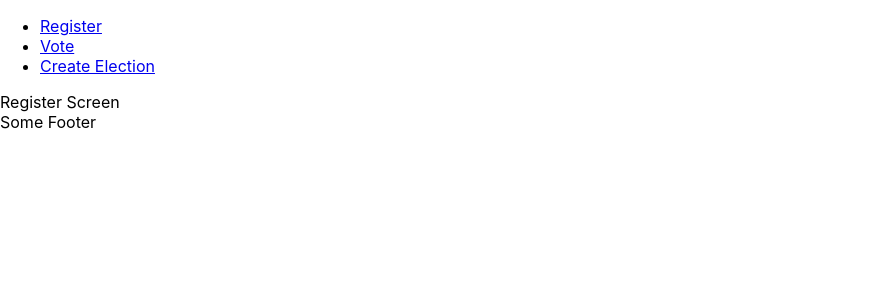
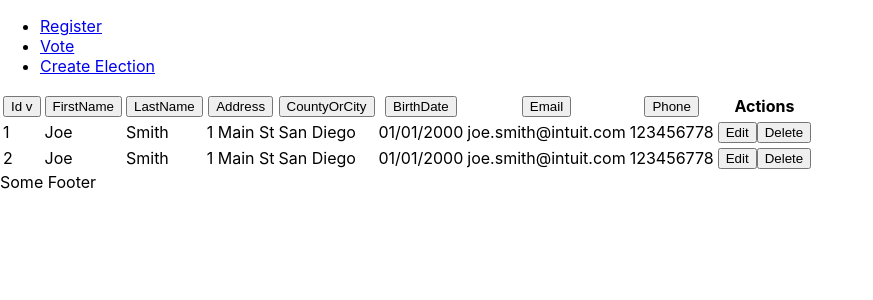
Before and after one commit to ethanschwartz2/reducks-voting-system, a React (Create React App) app: page /register in a window 1280 px wide. Shown: the top 300 px of the page, without its empty margins (0-873 px from the left). Built offline with nearby package versions, Linux system fonts and the light colour scheme; data requests are answered from the project's data file.

Commit message:
voter registration initial code

```diff
--- a/package.json
+++ b/package.json
@@ -20,7 +20,7 @@
   "scripts": {
     "start": "run-p web rest",
     "web": "react-scripts start",
-    "rest": "json-server --port 5050 ./db.json",
+    "rest": "json-server --port 3060 ./db.json",
     "build": "react-scripts build",
     "test": "react-scripts test",
     "eject": "react-scripts eject"
--- a/src/App.js
+++ b/src/App.js
@@ -5,9 +5,11 @@ import {
     Link
 } from "react-router-dom";
 import './App.css';
-import {Register} from "./components/Register";
+import { Provider } from 'react-redux';
 import {Vote} from "./components/Vote";
 import {CreateElection} from "./components/CreateElection";
+import { voterToolStore } from "./stores/voterToolStore";
+import { Register } from "./components/Register";
 
 function App() {
   return (
@@ -20,7 +22,11 @@ function App() {
               </ul>
           </nav>
           <Routes>
-              <Route path="/register" element={<Register/>}/>
+              <Route path="/register" element={
+                <Provider store={voterToolStore}>
+                    <Register />
+                </Provider>
+              }/>
               <Route path="/vote" element={<Vote/>}/>
               <Route path="/createElection" element={<CreateElection/>}/>
               <Route path="*" element={<Vote/>}/>
--- /dev/null
+++ b/src/actions/voterToolActions.js
@@ -0,0 +1,88 @@
+import { all, append, replace, remove } from '../apis/voters';
+
+export const REFRESH_VOTERS_REQUEST_ACTION = 'REFRESH_VOTERS_REQUEST';
+export const REFRESH_VOTERS_DONE_ACTION = 'REFRESH_VOTERS_DONE';
+
+export const ADD_VOTER_REQUEST_ACTION = 'ADD_VOTER_REQUEST';
+export const ADD_VOTER_DONE_ACTION = 'ADD_VOTER_DONE';
+
+export const SAVE_VOTER_REQUEST_ACTION = 'SAVE_VOTER_REQUEST';
+export const SAVE_VOTER_DONE_ACTION = 'SAVE_VOTER_DONE';
+
+export const DELETE_VOTER_REQUEST_ACTION = 'DELETE_VOTER_REQUEST';
+export const DELETE_VOTER_DONE_ACTION = 'DELETE_VOTER_DONE';
+
+export const EDIT_VOTER_ACTION = 'EDIT_VOTER';
+export const CANCEL_VOTER_ACTION = 'CANCEL_VOTER';
+export const SORT_VOTERS_ACTION = 'SORT_VOTERS';
+
+export const createRefreshVotersRequestAction = () => ({ type: REFRESH_VOTERS_REQUEST_ACTION });
+export const createRefreshVotersDoneAction = voters => ({
+  type: REFRESH_VOTERS_DONE_ACTION, payload: { voters }
+});
+
+
+export const refreshVoters = () => {
+
+  // this function is the function action object
+  // when the middleware invokes this function is passes in the store's
+  // dispatch method
+  return dispatch => {
+
+    dispatch(createRefreshVotersRequestAction());
+    return all().then(voters => {
+      dispatch(createRefreshVotersDoneAction(voters));
+    });
+  };
+};
+
+
+export const createAddVoterRequestAction = voter =>
+  ({ type: ADD_VOTER_REQUEST_ACTION, payload: { voter } });
+
+export const createAddVoterDoneAction = voter =>
+  ({ type: ADD_VOTER_DONE_ACTION, payload: { voter } });
+
+
+export const addVoter = voter => {
+  return dispatch => {
+    dispatch(createAddVoterRequestAction(voter));
+    append(voter).then(() => dispatch(refreshVoters()));
+  };
+};
+
+export const createSaveVoterRequestAction = voter =>
+  ({ type: SAVE_VOTER_REQUEST_ACTION, payload: { voter } });
+
+export const createSaveVoterDoneAction = voter =>
+  ({ type: SAVE_VOTER_DONE_ACTION, payload: { voter } });
+
+
+export const saveVoter = voter => {
+  return dispatch => {
+    dispatch(createSaveVoterRequestAction(voter));
+    replace(voter).then(() => dispatch(refreshVoters()));
+  };
+};
+
+
+export const createDeleteVoterRequestAction = voterId =>
+  ({ type: DELETE_VOTER_REQUEST_ACTION, payload: { voterId } });
+
+export const createDeleteVoterDoneAction = voterId =>
+  ({ type: DELETE_VOTER_DONE_ACTION, payload: { voterId } });
+
+export const deleteVoter = voterId => {
+  return dispatch => {
+    dispatch(createDeleteVoterRequestAction(voterId));
+    remove(voterId).then(() => dispatch(refreshVoters()));
+  };
+};
+
+
+export const createEditVoterAction = voterId =>
+  ({ type: EDIT_VOTER_ACTION, payload: { voterId } });
+export const createCancelVoterAction = () =>
+  ({ type: CANCEL_VOTER_ACTION });
+export const createSortVotersAction = col =>
+  ({ type: SORT_VOTERS_ACTION, payload: { col } });
--- a/src/components/Register.js
+++ b/src/components/Register.js
@@ -1,5 +1,11 @@
+import { VoterTableContainer } from "../containers/VoterTableContainer";
+
 export const Register = () => {
-    return(<div>
-        Register Screen
-    </div>);
-}
+
+  return (
+    <>
+      <VoterTableContainer />
+    </>
+  );
+
+};
--- /dev/null
+++ b/src/components/VoterTable.js
@@ -0,0 +1,51 @@
+import { VoterViewRow } from './VoterViewRow';
+//import { VoterEditRow } from './VoterEditRow';
+
+const cols = [
+  [ 'Id', 'id' ],
+  [ 'FirstName', 'firstName' ],
+  [ 'LastName', 'lastName' ],
+  [ 'Address', 'address' ],
+  [ 'CountyOrCity', 'countyOrCity' ],
+  [ 'BirthDate', 'birthdate' ],
+  [ 'Email', 'email' ],
+  [ 'Phone', 'phone' ],
+];
+
+export const VoterTable = props => {
+
+  const sortDirectionIndicator = (sortCol) => {
+    if (sortCol === props.sortCol) {
+      return props.sortDir === 'asc' ? ' v' : ' ^';
+    }
+    return '';
+  };
+
+
+  return (
+    <table>
+      <thead>
+        <tr>
+          {cols.map(([ header, field ]) => <th key={field}>
+            <button type="button" onClick={() => props.onSortVoters(field)}>
+              {header}{sortDirectionIndicator(field)}
+            </button>
+          </th>)}
+          <th>Actions</th>
+        </tr>
+      </thead>
+      <tbody>
+        {props.voters.map(voter =>
+          props.editVoterId === voter.id
+            // ? <VoterEditRow key={voter.id} voter={voter}
+            //     onSaveVoter={props.onSaveVoter} onCancelVoter={props.onCancelVoter} />
+            ? <VoterViewRow key={voter.id} voter={voter}
+            onEditVoter={props.onEditVoter} onDeleteVoter={props.onDeleteVoter} />
+            : <VoterViewRow key={voter.id} voter={voter}
+                onEditVoter={props.onEditVoter} onDeleteVoter={props.onDeleteVoter} />)}
+      </tbody>
+    </table>
+
+  );
+
+};
--- /dev/null
+++ b/src/components/VoterViewRow.js
@@ -0,0 +1,22 @@
+
+export const VoterViewRow = (props) => {
+
+    const removeVoter = () => {
+        props.onDeleteVoter(props.voter.id);
+    }
+
+    return(
+        <tr>
+            <td>{props.voter.id}</td>
+            <td>{props.voter.firstName}</td>
+            <td>{props.voter.lastName}</td>
+            <td>{props.voter.address}</td>
+            <td>{props.voter.countyOrCity}</td>
+            <td>{props.voter.birthdate}</td>
+            <td>{props.voter.email}</td>
+            <td>{props.voter.phone}</td>
+            <td><button type="button" onClick={() => props.onEditVoter(props.voter.id)}>Edit</button>
+            <button type="button" onClick={removeVoter}>Delete</button></td>
+        </tr>
+    );
+};
--- /dev/null
+++ b/src/containers/VoterTableContainer.js
@@ -0,0 +1,20 @@
+
+import { useVoterToolReduxStore } from '../hooks/useVoterToolReduxStore';
+import { VoterTable } from '../components/VoterTable';
+
+export const VoterTableContainer = () => {
+
+  const {
+    voters, editVoterId, sortCol, sortDir,
+    editVoter, deleteVoter, sortVoters,
+    saveVoter, cancelVoter } = useVoterToolReduxStore();
+
+  return (
+    <VoterTable voters={voters} editVoterId={editVoterId}
+              sortCol={sortCol} sortDir={sortDir}
+              onEditVoter={editVoter} onDeleteVoter={deleteVoter}
+              onSortVoters={sortVoters}
+              onSaveVoter={saveVoter} onCancelVoter={cancelVoter} />
+  );
+
+};
--- /dev/null
+++ b/src/hooks/useVoterToolReduxStore.js
@@ -0,0 +1,44 @@
+import { useEffect, useMemo } from 'react';
+import { bindActionCreators } from "redux";
+import { useSelector, useDispatch } from "react-redux";
+
+import {
+  addVoter, saveVoter, deleteVoter, refreshVoters,
+  createEditVoterAction, createCancelVoterAction, createSortVotersAction,
+} from "../actions/voterToolActions";
+
+import { sortedVotersSelector } from "../selectors/voterToolSelectors";
+
+export const useVoterToolReduxStore = () => {
+
+  const voters = useSelector(sortedVotersSelector);
+  const editVoterId = useSelector(state => state.editVoterId);
+  const { col: sortCol, dir: sortDir } = useSelector(
+    state => state.votersSort);
+
+  const dispatch = useDispatch();
+
+  const actions = useMemo(() => bindActionCreators({
+    refreshVoters,
+    addVoter,
+    saveVoter,
+    deleteVoter,
+    editVoter: createEditVoterAction,
+    cancelVoter: createCancelVoterAction,
+    sortVoters: createSortVotersAction,
+  }, dispatch), [dispatch]);
+
+  useEffect(() => {
+    actions.refreshVoters();
+  }, [actions]);
+
+  return {
+    voters,
+    editVoterId,
+    sortCol,
+    sortDir,
+    ...actions,
+  };
+
+
+};
--- /dev/null
+++ b/src/reducers/voterToolReducer.js
@@ -0,0 +1,74 @@
+import { combineReducers } from "redux";
+
+import {
+  REFRESH_VOTERS_DONE_ACTION, EDIT_VOTER_ACTION, CANCEL_VOTER_ACTION, SORT_VOTERS_ACTION,
+} from "../actions/voterToolActions";
+
+// const voterList = [
+//   { id: 1, make: 'Ford', model: 'Fusion', year: 2018, color: 'blue', price: 45000 },
+//   { id: 2, make: 'Tesla', model: 'S', year: 2019, color: 'red', price: 120000 },
+// ];
+
+export const votersReducer = (voters = [], action) => {
+
+  if (action.type === REFRESH_VOTERS_DONE_ACTION) {
+    return action.payload.voters;
+  }
+
+  return voters;
+};
+
+export const editCarIdReducer = (editCarId = -1, action) => {
+
+  if (action.type === EDIT_VOTER_ACTION) {
+    return action.payload.voterId;
+  }
+
+  if ([
+    REFRESH_VOTERS_DONE_ACTION, CANCEL_VOTER_ACTION, SORT_VOTERS_ACTION
+  ].includes(action.type)) {
+    return -1;
+  }
+
+  return editCarId;
+};
+
+export const votersSortReducer = (
+  votersSort = { col: 'id', dir: 'asc' }, action) => {
+
+  if (action.type === SORT_VOTERS_ACTION) {
+
+    if (votersSort.col === action.payload.col) {
+      if (votersSort.dir === 'asc') {
+        return { ...votersSort, dir: 'desc'};
+      } else {
+        return { ...votersSort, dir: 'asc'};
+      }
+    } else {
+      return { ...votersSort, col: action.payload.col, dir: 'asc'};
+    }
+
+  }
+
+  return votersSort;
+}
+
+const isLoadingReducer = (isLoading = false, action) => {
+
+  if (action.type.includes("REQUEST")) {
+    return true;
+  }
+
+  if (action.type.includes("DONE")) {
+    return false;
+  }
+
+  return isLoading;
+};
+
+export const voterToolReducer = combineReducers({
+  voters: votersReducer,
+  editCarId: editCarIdReducer,
+  votersSort: votersSortReducer,
+  isLoading: isLoadingReducer,
+})
--- /dev/null
+++ b/src/selectors/voterToolSelectors.js
@@ -0,0 +1,17 @@
+const defaultSortItems = (unsortedItems, sortCol, sortDir) => {
+    const items = [ ...unsortedItems ];
+    return items.sort((a, b) => {
+      if (a[sortCol] < b[sortCol]) {
+        return sortDir === 'asc' ? -1 : 1;
+      }
+      if (a[sortCol] > b[sortCol]) {
+        return sortDir === 'asc' ? 1 : -1;
+      }
+      return 0;
+    });
+  };
+
+  export const sortedVotersSelector = state => {
+    return defaultSortItems(
+      state.voters, state.votersSort.col, state.votersSort.dir);
+  };
--- /dev/null
+++ b/src/stores/voterToolStore.js
@@ -0,0 +1,9 @@
+import { createStore, applyMiddleware } from 'redux';
+import thunk from 'redux-thunk';
+
+import { voterToolReducer } from '../reducers/voterToolReducer';
+
+export const voterToolStore = createStore(
+  voterToolReducer,
+  applyMiddleware(thunk),
+);
```
Also changed, not shown: src/components/VoterTool.js (added), 1 other file (tests, documents, lock files or other folders).
